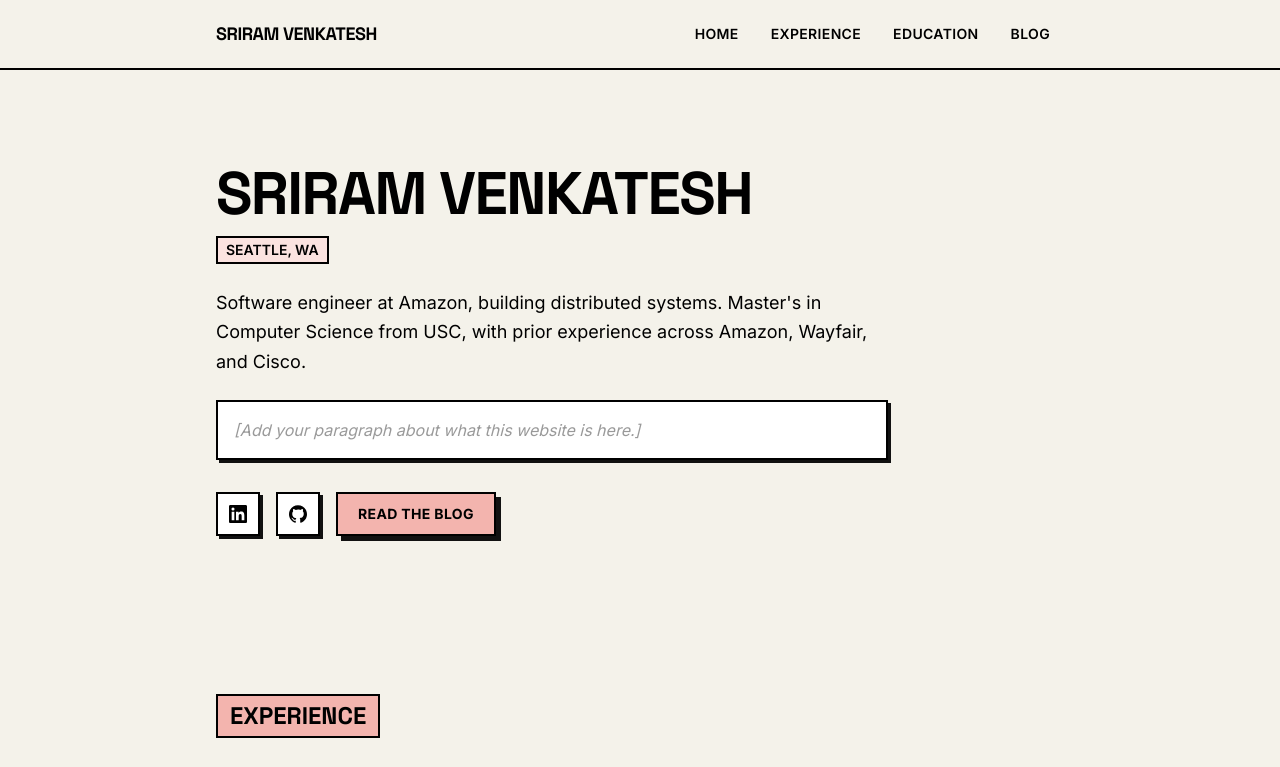
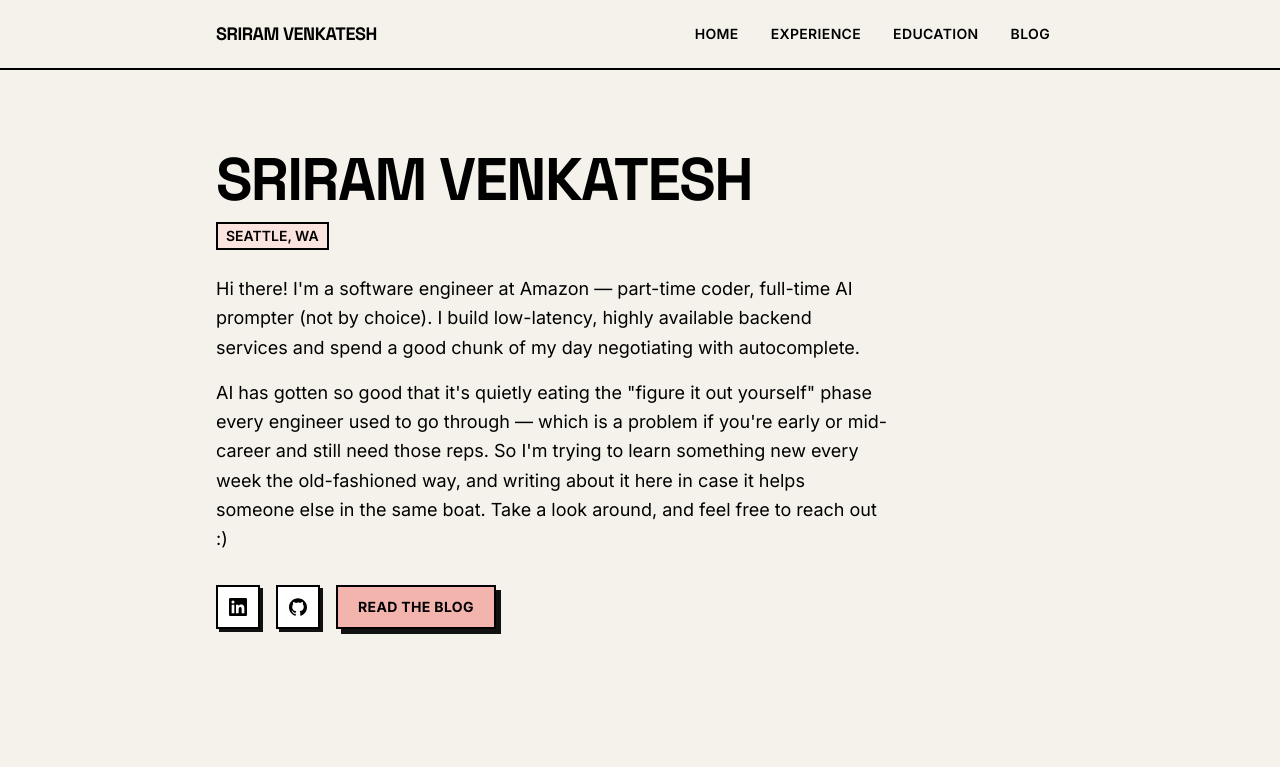
Before and after one commit to sriramv-98/sriramv-98.github.io, an Astro site: page / in a window 1280 px wide. Shown: the top 767 px of the page. Built offline with nearby package versions, Linux system fonts and the light colour scheme; Astro itself is replaced by a stand-in of ours.

Commit message:
Replace hero copy with personal bio + blog intro

```diff
--- a/src/pages/index.astro
+++ b/src/pages/index.astro
@@ -53,16 +53,17 @@ const education = [
       </p>
 
       <p class="mt-6 max-w-2xl text-lg leading-relaxed text-black">
-        Software engineer at Amazon, building distributed systems. Master's in Computer
-        Science from USC, with prior experience across Amazon, Wayfair, and Cisco.
+        Hi there! I'm a software engineer at Amazon — part-time coder, full-time AI
+        prompter (not by choice). I build low-latency, highly available backend
+        services and spend a good chunk of my day negotiating with autocomplete.
       </p>
 
-      <!--
-        TODO (Sriram): Add a paragraph here describing what this website is about
-        (portfolio + weekly learnings blog). Replace the placeholder <p> below.
-      -->
-      <p class="shadow-brutal-sm mt-6 max-w-2xl border-2 border-black bg-white p-4 text-black/40 italic">
-        [Add your paragraph about what this website is here.]
+      <p class="mt-4 max-w-2xl text-lg leading-relaxed text-black">
+        AI has gotten so good that it's quietly eating the "figure it out yourself"
+        phase every engineer used to go through — which is a problem if you're early
+        or mid-career and still need those reps. So I'm trying to learn something new
+        every week the old-fashioned way, and writing about it here in case it helps
+        someone else in the same boat. Take a look around, and feel free to reach out :)
       </p>
 
       <div class="mt-8 flex items-center gap-4">
```
